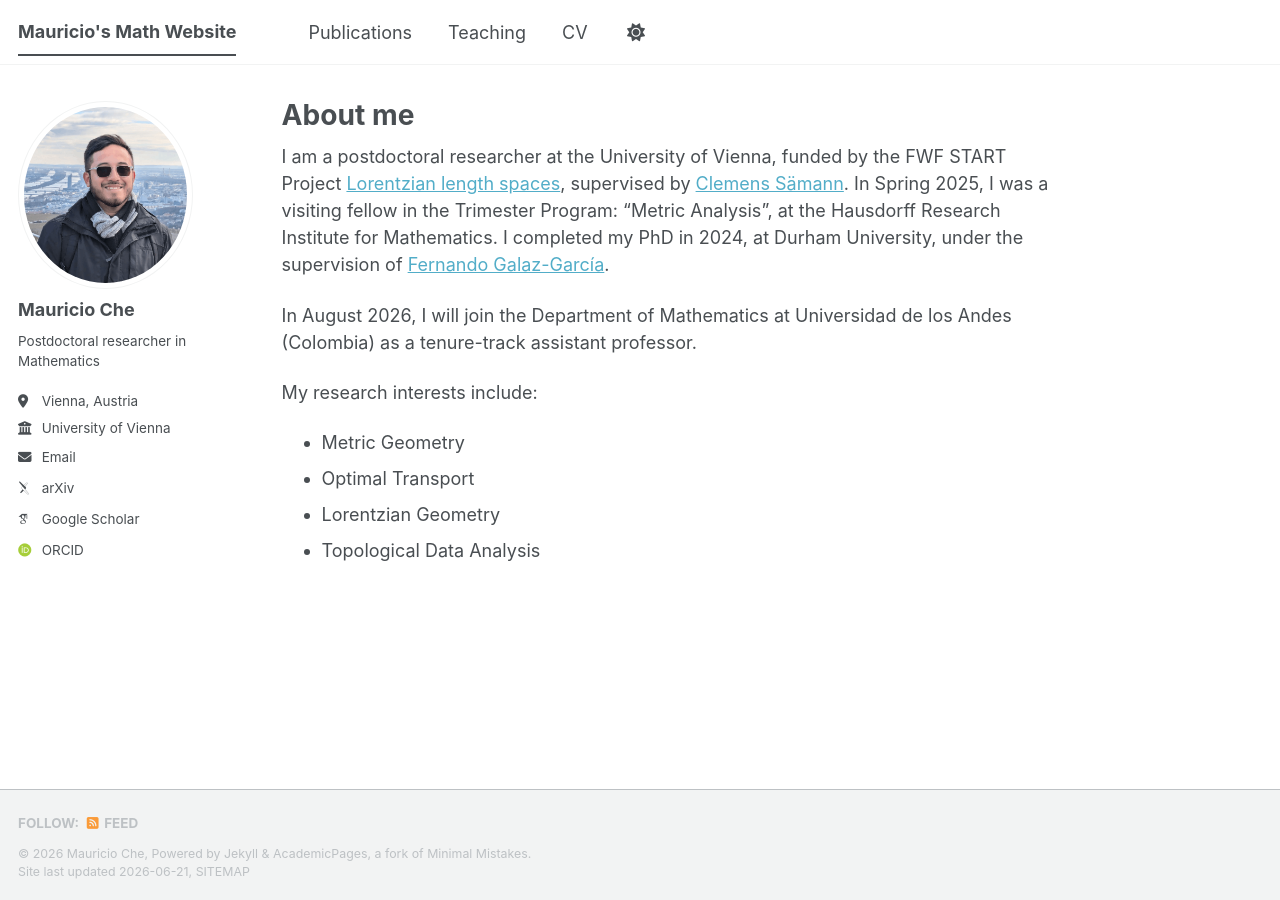
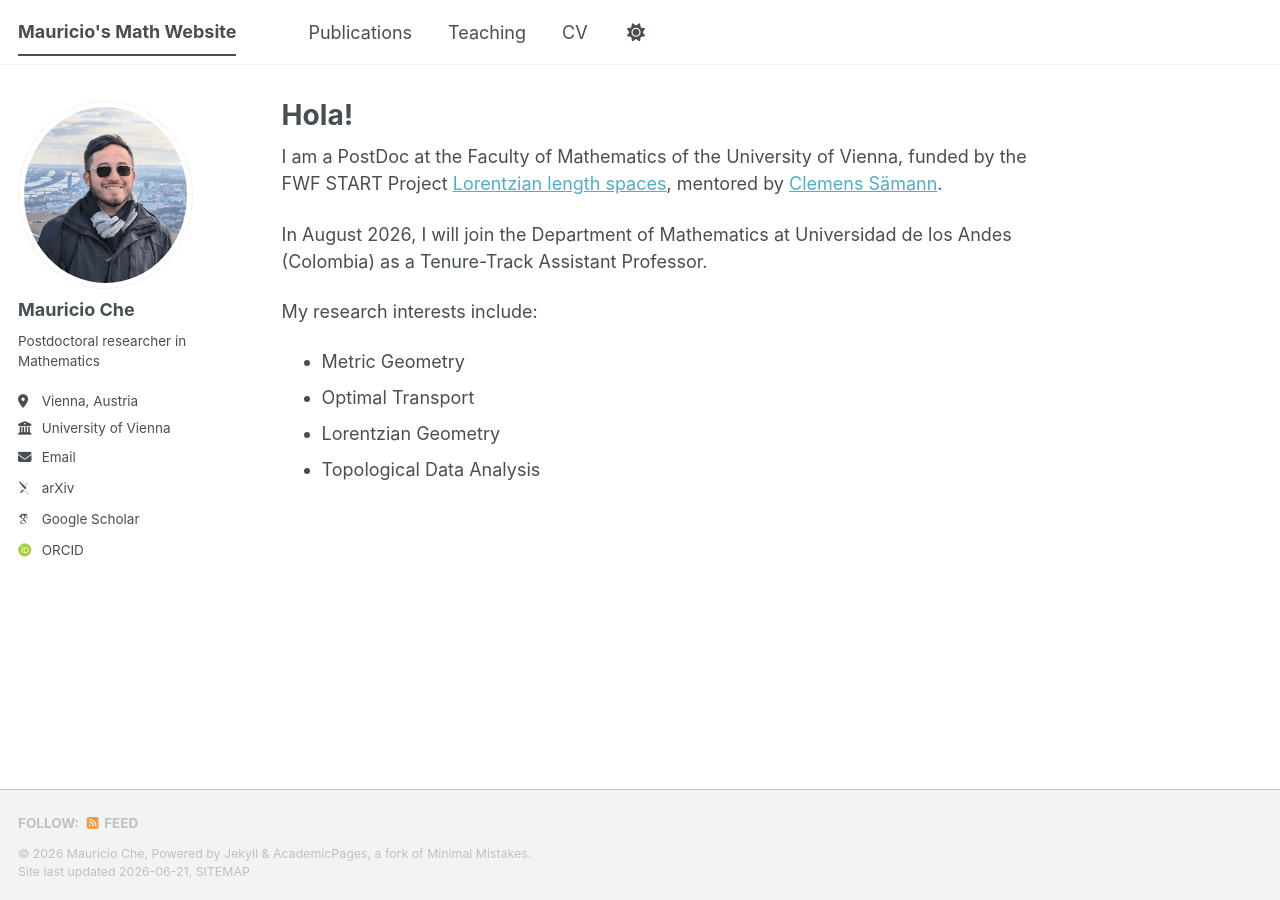
Before and after one commit to MauricioChe/mauricioche.github.io, a Jekyll site: the page built from _pages/about.md, in a window 1280 px wide. Built offline with Jekyll 4.4.1, drawn with Linux system fonts in a browser that asks for light colours; some web fonts are replaced; a script bundle is joined from its source files by our own code; library files that are not in the unit come from our copies.

Commit message:
Update about.md

```diff
--- a/_pages/about.md
+++ b/_pages/about.md
@@ -1,15 +1,15 @@
 ---
 permalink: /
-title: "About me"
+title: "Hola!"
 author_profile: true
 redirect_from:
   - /about/
   - /about.html
 ---
 
-I am a postdoctoral researcher at the University of Vienna, funded by the FWF START Project [Lorentzian length spaces](https://www.fwf.ac.at/en/research-radar/10.55776/STA32), supervised by [Clemens Sämann](https://clemenssaemann.wordpress.com/). In Spring 2025, I was a visiting fellow in the Trimester Program: "Metric Analysis", at the Hausdorff Research Institute for Mathematics. I completed my PhD in 2024, at Durham University, under the supervision of [Fernando Galaz-García](https://www.durham.ac.uk/staff/fernando-galaz-garcia/).
+I am a PostDoc at the Faculty of Mathematics of the University of Vienna, funded by the FWF START Project [Lorentzian length spaces](https://www.fwf.ac.at/en/research-radar/10.55776/STA32), mentored by [Clemens Sämann](https://clemenssaemann.wordpress.com/).
 
-In August 2026, I will join the Department of Mathematics at Universidad de los Andes (Colombia) as a tenure-track assistant professor.
+In August 2026, I will join the Department of Mathematics at Universidad de los Andes (Colombia) as a Tenure-Track Assistant Professor.
 
 My research interests include:
 
```
